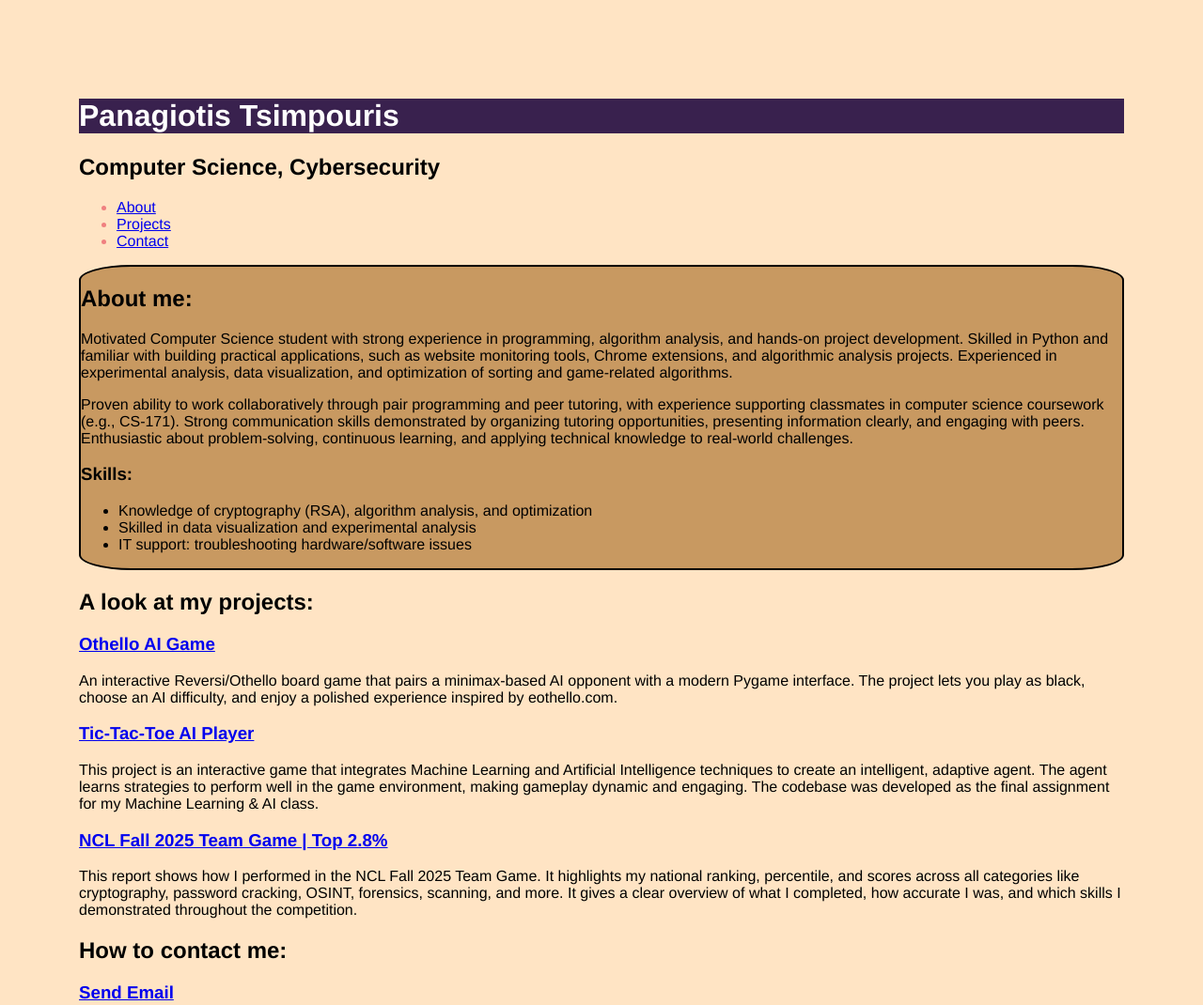
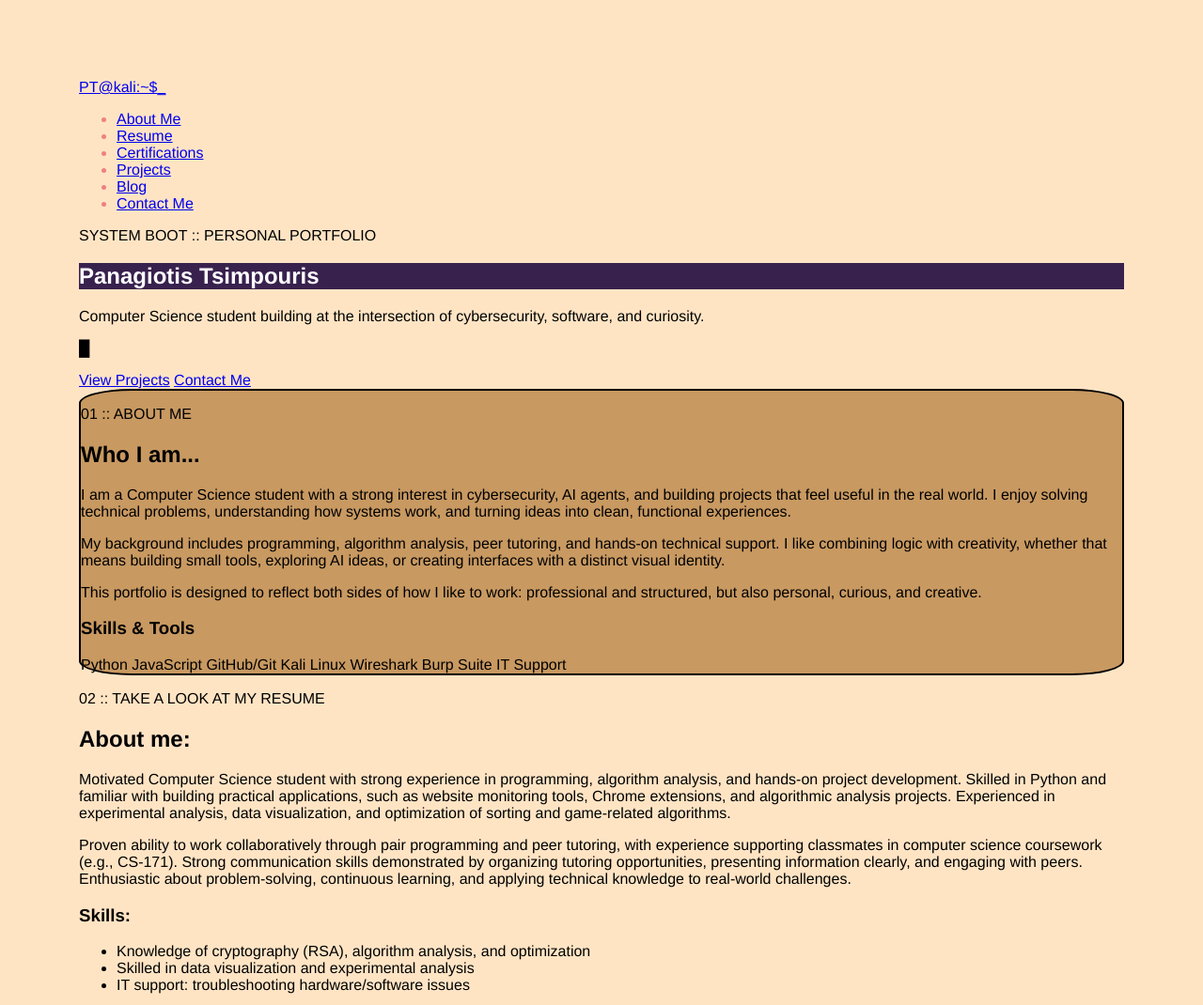
Before and after one commit to lc24-0260/finalprojectwebdev, a plain HTML site: page index.html in a window 1280 px wide. Shown: the top 1070 px of the page at 94% size. Drawn offline with Linux system fonts and the light colour scheme.

Commit message:
Added some more structure on HTML

```diff
--- a/index.html
+++ b/index.html
@@ -3,24 +3,99 @@
 <head>
     <meta charset="UTF-8">
     <meta name="viewport" content="width=device-width, initial-scale=1.0">
-    <title>Document</title>
+    <title>Panagiotis Tsimpouris | Portfolio</title>
+    <meta
+        name="description"
+        content="My personal portfolio, showcasing projects and skills in computer science and cybersecurity."
+    />
     <link rel="stylesheet" href="styles.css"/>
 </head>
+
 <body>
-    <h1>Panagiotis Tsimpouris</h1>
-    <h2>Computer Science, Cybersecurity </h2>
+    <div class="grid-overlay" aria-hidden="true"></div>
 
-    <nav>
-        <ul class="menu">
+    <header class="site-header">
+        <a class="brand" href="#home">PT@kali:~$<span class="brand-cursor">_</span></a>
+        <nav class="nav">
+            <ul class="menu">
+                <li><a href="#about">About Me</a></li>
+                <li><a href="#resume">Resume</a></li>
+                <li><a href="#certifications">Certifications</a></li>
+                <li><a href="#projects">Projects</a></li>
+                <li><a href="#blog">Blog</a></li>
+                <li><a href="#contact">Contact Me</a></li>
+            </ul>
+        </nav>
+    </header>
 
-            <li><a href="#about">About</a></li>
-            <li><a href="#projects">Projects</a></li>
-            <li><a href="#contact">Contact</a></li>
+<main>
 
-        </ul>
-    </nav>
+    <section id="home" class="hero section shell">
+            <div class="hero-copy panel">
+                <p class="eyebrow">SYSTEM BOOT :: PERSONAL PORTFOLIO</p>
+                <h1>Panagiotis Tsimpouris</h1>
+                <p class="hero-tagline">
+                    Computer Science student building at the intersection of
+                    cybersecurity, software, and curiosity.
+                </p>
+                <p class="typed-line">
+                    <span id="typed-text"></span><span class="cursor">█</span>
+                </p>
+                <div class="hero-actions">
+                    <a class="button primary" href="#projects">View Projects</a>
+                    <a class="button ghost" href="#contact">Contact Me</a>
+                </div>
+            </div>
+        </aside>
+    </section>
 
-  <section id="about">
+  <section id="about" class="section shell">
+        <div class="section-heading">
+            <p class="eyebrow">01 :: ABOUT ME</p>
+            <h2>Who I am...</h2>
+        </div>
+        <div class="two-column">
+            <div class="panel">
+                <p>
+                        I am a Computer Science student with a strong interest in
+                        cybersecurity, AI agents, and building projects that
+                        feel useful in the real world. I enjoy solving technical
+                        problems, understanding how systems work, and turning ideas into
+                        clean, functional experiences.
+                </p>
+                <p>
+                        My background includes programming, algorithm analysis, peer
+                        tutoring, and hands-on technical support. I like combining logic
+                        with creativity, whether that means building small tools,
+                        exploring AI ideas, or creating interfaces with a distinct visual
+                        identity.
+                </p>
+                <p>
+                        This portfolio is designed to reflect both sides of how I like to
+                        work: professional and structured, but also personal, curious, and
+                        creative.
+                </p>
+
+            <div class="panel">
+                    <h3>Skills & Tools</h3>
+                    <div class="tag-list">
+                        <span>Python</span>
+                        <span>JavaScript</span>
+                        <span>GitHub/Git</span>
+                        <span>Kali Linux</span>
+                        <span>Wireshark</span>
+                        <span>Burp Suite</span>
+                        <span>IT Support</span>
+                    </div>
+            </div>
+        </div>
+        </section>
+
+        <section id="resume" class="section shell">
+            <div class="section-heading">
+                <p class="eyebrow">02 :: TAKE A LOOK AT MY RESUME </p>
+            </div>
+
     <h2>About me:</h2>
         <p>
         Motivated Computer Science student with strong experience in programming, algorithm analysis, and hands-on project development. Skilled in Python and familiar with building practical applications, such as website monitoring tools, Chrome extensions, and algorithmic analysis projects. Experienced in experimental analysis, data visualization, and optimization of sorting and game-related algorithms.</p>
@@ -59,6 +134,6 @@ NCL Fall 2025 Team Game | Top 2.8%</a></h3>
 <footer>
   © 2026 Panagiotis Tsimpouris. All rights reserved.
 </footer>
-
+</main>
 </body>
 </html>
--- a/styles.css
+++ b/styles.css
@@ -1,3 +1,7 @@
+:root {
+
+}
+
 body{
     background-color: bisque;
     font-family: "Helvetica Neue", sans-serif;
```
Also changed, not shown: app.js (+6 -2 lines).
